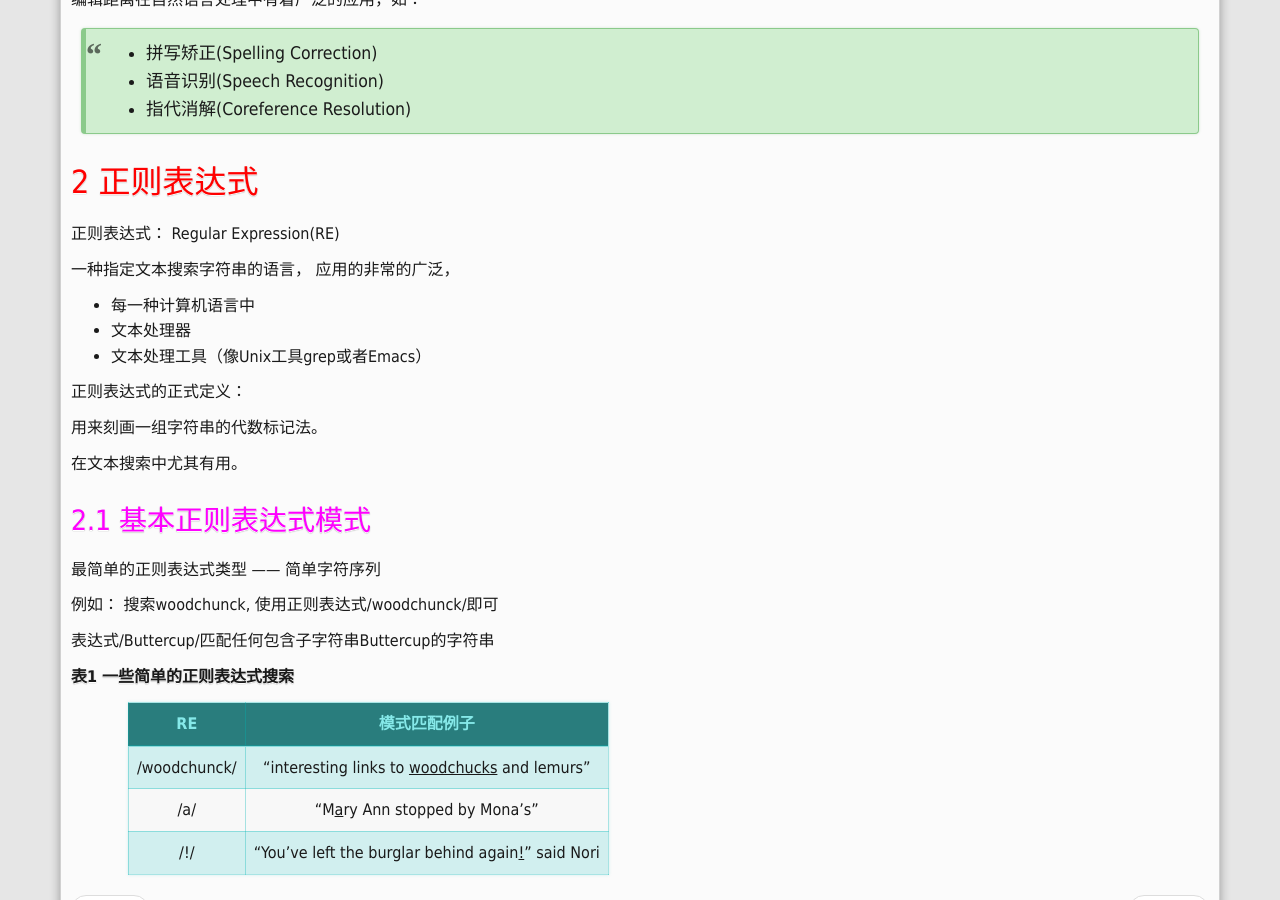
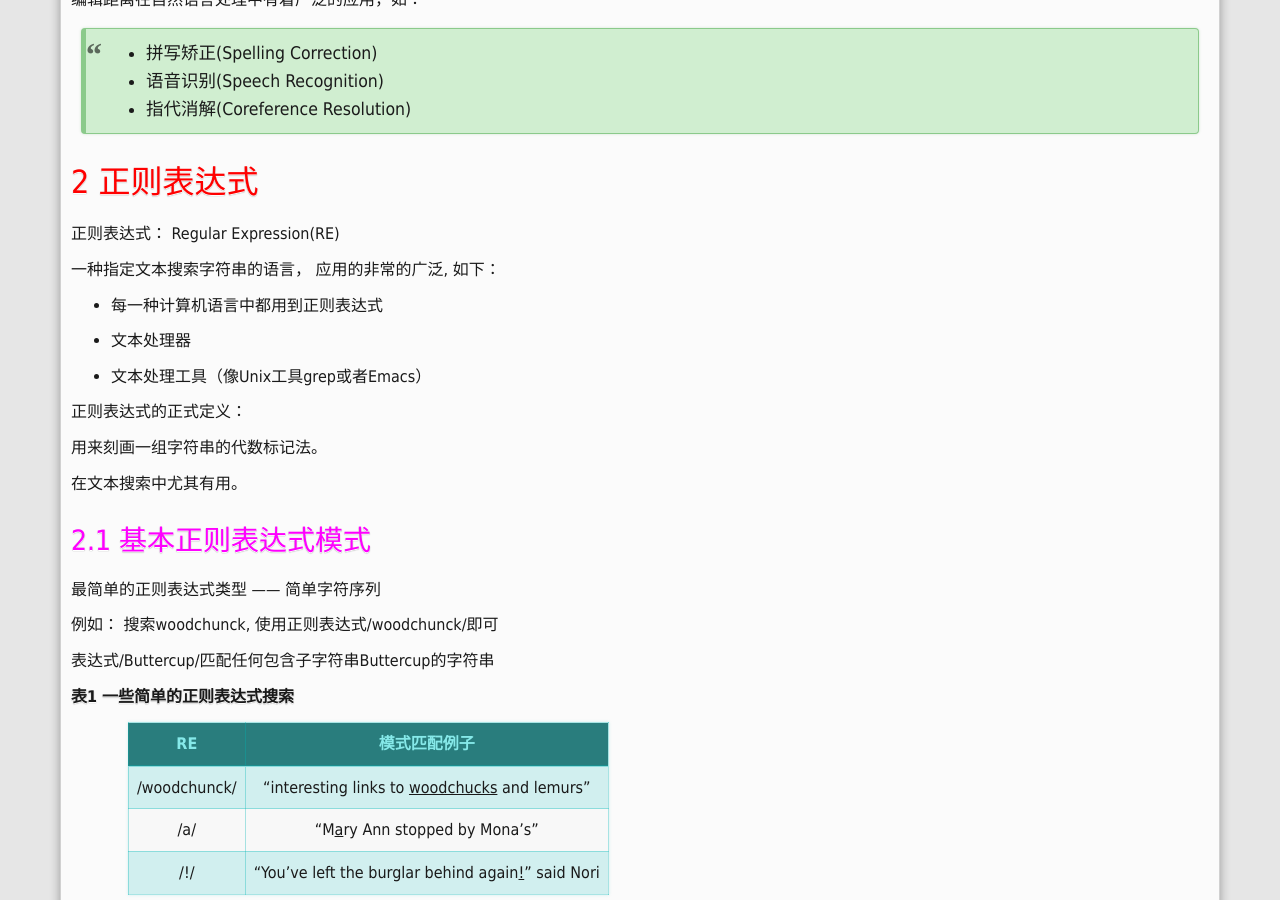
Before and after one commit to wuxiaoer/NLP, a Jekyll site: the page built from _posts/2016-09-16-nlp-regular-expressions.md, in a window 1280 px wide and 900 px high, scrolled down 643 px. Built offline with Jekyll 4.4.1, drawn with Linux system fonts in a browser that asks for light colours.

Commit message:
modify the contents of RE

```diff
--- a/_posts/2016-09-16-nlp-regular-expressions.md
+++ b/_posts/2016-09-16-nlp-regular-expressions.md
@@ -34,17 +34,23 @@ comments: true
 最后介绍编辑距离(Edit Distance) —— 用于度量两个字符串的相似度。
 
 编辑距离在自然语言处理中有着广泛的应用，如：
+
 > - 拼写矫正(Spelling Correction)
+>
 > - 语音识别(Speech Recognition)
+>
 > - 指代消解(Coreference Resolution)
 
 2 正则表达式
 ======
 正则表达式： Regular Expression(RE)
 
-一种指定文本搜索字符串的语言， 应用的非常的广泛，
-- 每一种计算机语言中
+一种指定文本搜索字符串的语言， 应用的非常的广泛, 如下：
+
+- 每一种计算机语言中都用到正则表达式
+
 - 文本处理器
+
 - 文本处理工具（像Unix工具grep或者Emacs）
 
 正则表达式的正式定义：
```
